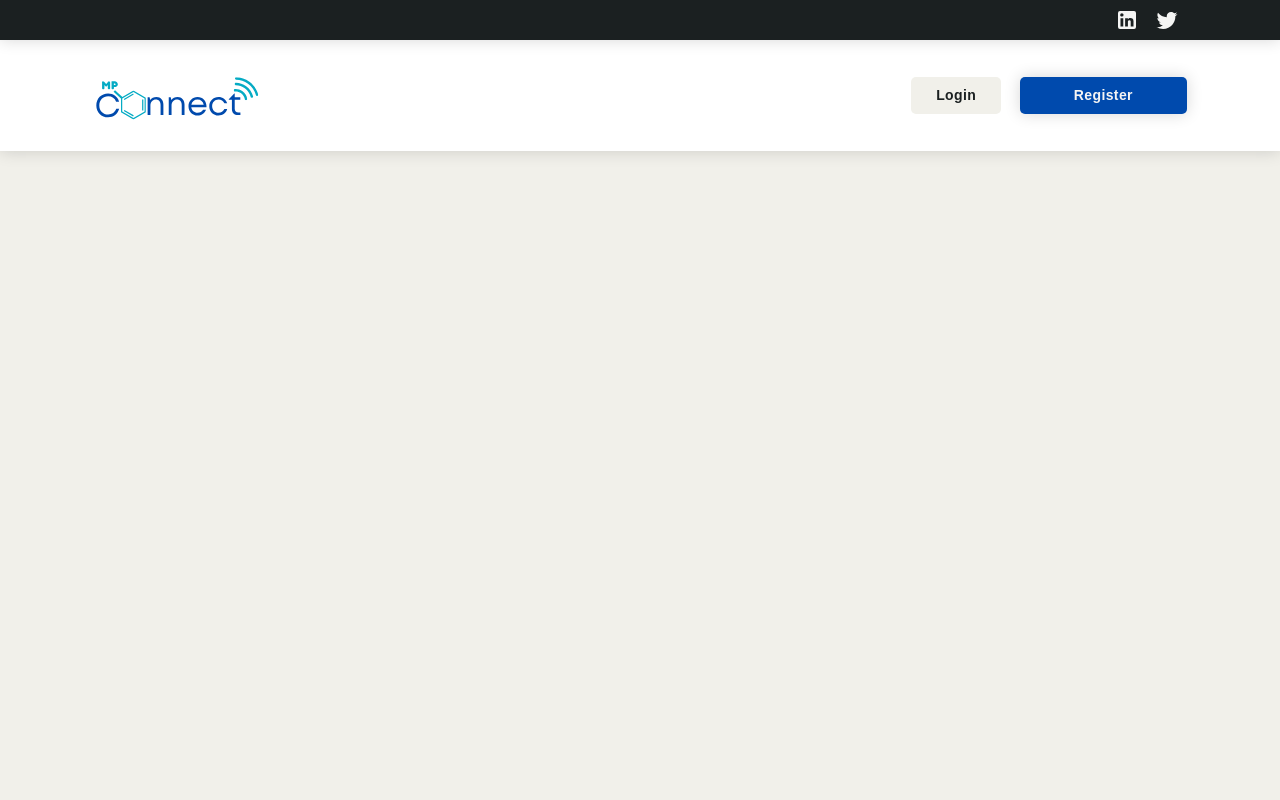
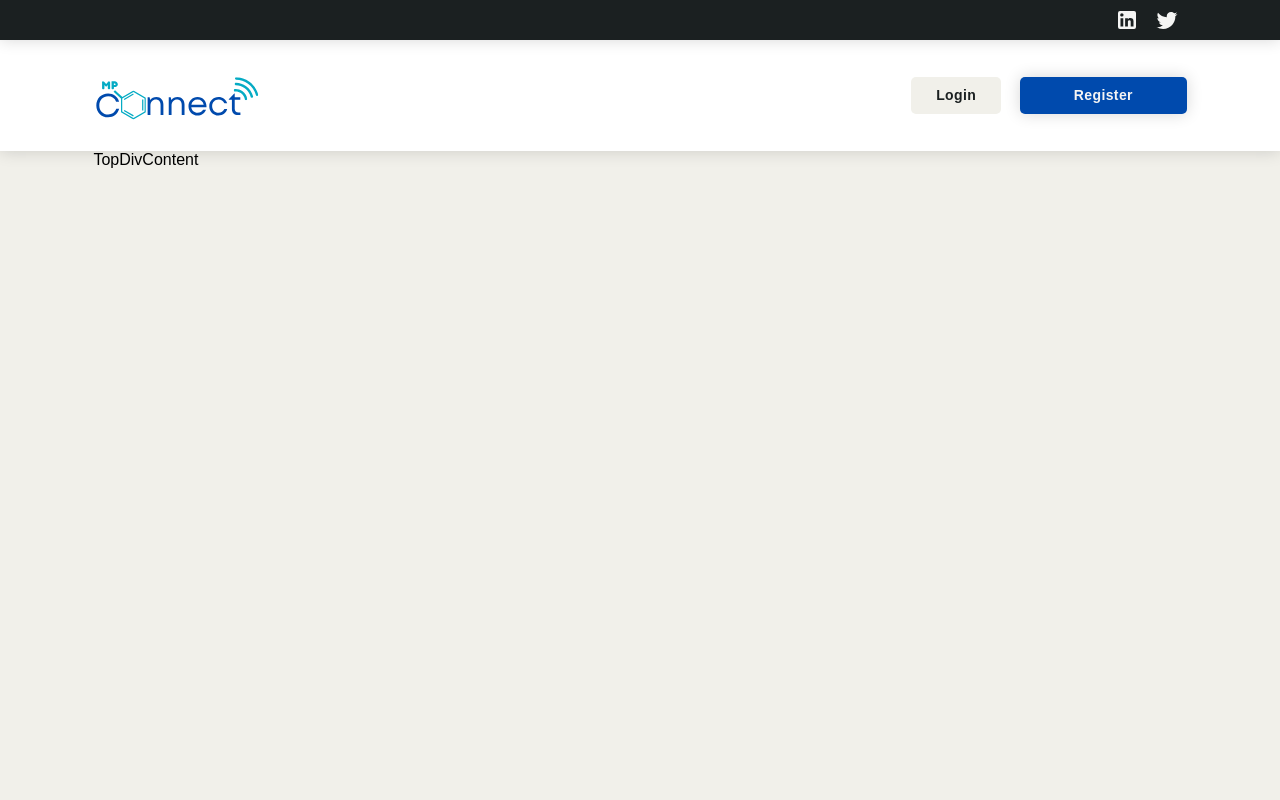
Before and after one commit to AbbaTek-Group/mp-connect, a React (Create React App) app in the folder mp-connect/: page / in a window 1280 px wide. Shown: the top 800 px of the page. Built offline with nearby package versions, Linux system fonts and the light colour scheme; a web font is replaced by a local one.

Commit message:
TopDivContent routing / base container

```diff
--- a/mp-connect/src/components/landing/TopDiv.tsx
+++ b/mp-connect/src/components/landing/TopDiv.tsx
@@ -1,6 +1,11 @@
 import { Box } from "@mui/material";
+import { TopDivContent } from "./content";
 import { inline } from "../../styles";
 
 export const TopDiv = () => {
-  return <Box sx={inline.topDivSx}></Box>;
+  return (
+    <Box sx={inline.topDivSx}>
+      <TopDivContent />
+    </Box>
+  );
 };
--- /dev/null
+++ b/mp-connect/src/components/landing/content/TopDivContent.tsx
@@ -0,0 +1,6 @@
+import { Box } from "@mui/material";
+import { inline } from "../../../styles";
+
+export const TopDivContent = () => {
+  return <Box sx={inline.topDivSx.container}>TopDivContent</Box>;
+};
--- a/mp-connect/src/components/landing/content/index.ts
+++ b/mp-connect/src/components/landing/content/index.ts
@@ -1,2 +1,3 @@
 export { LinkBarContent } from "./LinkBarContent";
 export { NavBarContent } from "./NavBarContent";
+export { TopDivContent } from "./TopDivContent";
--- a/mp-connect/src/styles/inline.ts
+++ b/mp-connect/src/styles/inline.ts
@@ -96,6 +96,13 @@ export const topDivSx = {
   height: "100vh",
   boxShadow: "0px 0px 16px rgb(0 0 0 / 0.16)",
   zIndex: "5",
+  container: {
+    display: "flex",
+    flexDirection: "row",
+    height: "100%",
+    ml: "7.3vw",
+    mr: "7.3vw",
+  },
 };
 
 export const secondDivSx = {
```
